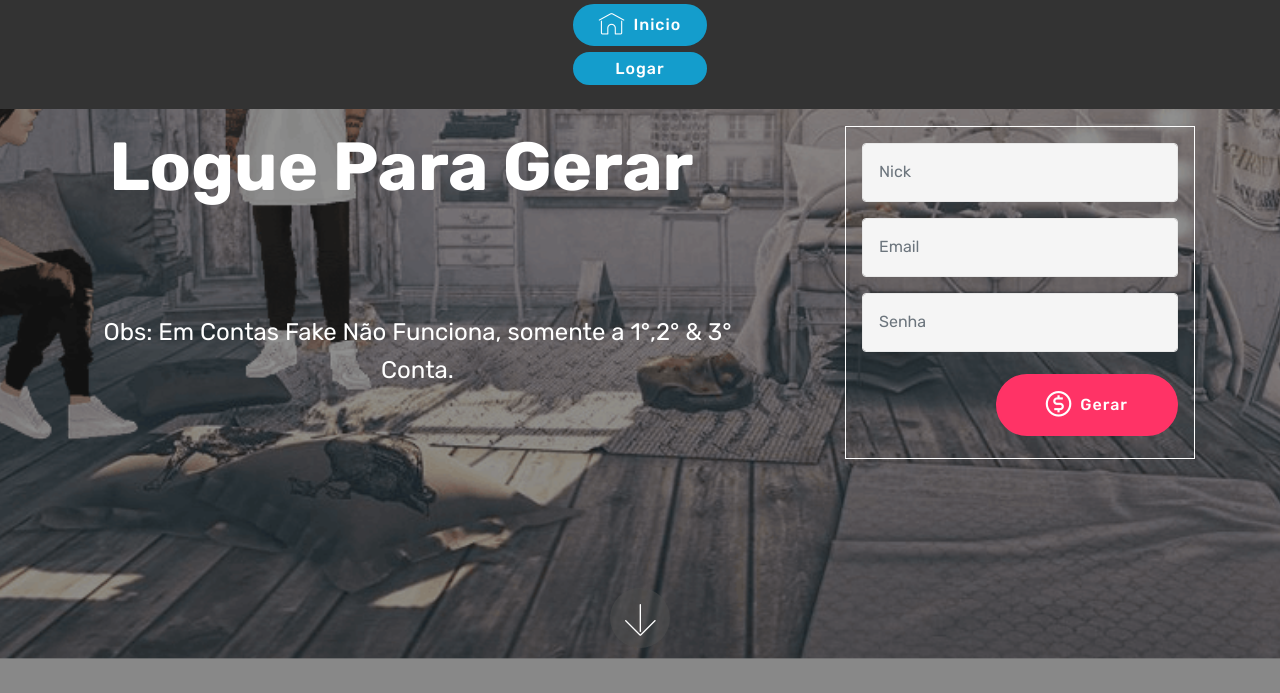
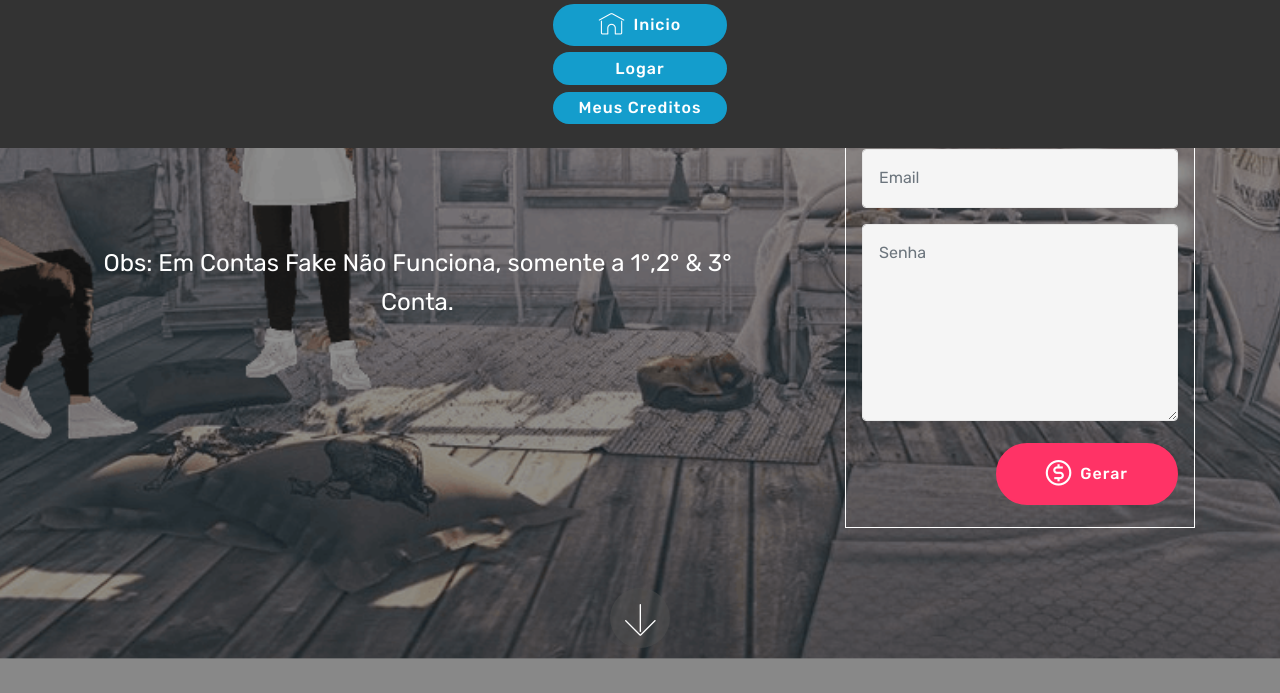
Before and after one commit to ImvuSuporte/ImvuSuporte.github.io, a plain HTML site: page page4.html in a window 1280 px wide. Both pictures are taken after a click on the button "Toggle navigation". Shown: the part 193-886 px from the top of the page. Drawn offline with Linux system fonts and the light colour scheme; files whose address does not match are found by name.

Commit message:
create github pages

```diff
--- a/page4.html
+++ b/page4.html
@@ -57,12 +57,12 @@
                         </a>
                 </li><li class="nav-item"><a class="nav-link link text-white display-4" href="https://mobirise.com">
                         </a></li></ul>
-            <div class="navbar-buttons mbr-section-btn"><a class="btn btn-sm btn-primary display-4" href="index.html"><span class="mbri-home mbr-iconfont mbr-iconfont-btn"></span>Inicio</a> <a class="btn btn-sm btn-primary display-4" href="page4.html" target="_blank">Logar</a></div>
+            <div class="navbar-buttons mbr-section-btn"><a class="btn btn-sm btn-primary display-4" href="index.html"><span class="mbri-home mbr-iconfont mbr-iconfont-btn"></span>Inicio</a> <a class="btn btn-sm btn-primary display-4" href="page4.html">Logar</a> <a class="btn btn-sm btn-primary display-4" href="page2.html">Meus Creditos</a></div>
         </div>
     </nav>
 </section>
 
-<section class="engine"><a href="https://mobirise.info/q">responsive website templates</a></section><section once="" class="cid-r49CYJvoq7" id="footer6-6">
+<section class="engine"><a href="https://mobirise.info/k">how to develop your own website</a></section><section once="" class="cid-r49CYJvoq7" id="footer6-6">
 
 
 
@@ -94,7 +94,7 @@
     <div class="form-container">
         <div class="media-container-column" data-form-type="formoid">
             <div data-form-alert="" hidden="" class="align-center">Obrigado por logar em nosso site.</div>
-            <form class="mbr-form" action="https://mobirise.com/" method="post" data-form-title="Mobirise Form"><input type="hidden" name="email" data-form-email="true" value="q8UtmMAP4pBHTxFjLKTSKtFjQG1ZLiHQtcpITcWyLc5iMSmPeQv0JU7hKg9UUJuiQpqKiExwkENeZjRCV8r5y5AlBtgB37tBAs9ttJO+9EC1y6rmEiylgNEfFb9EphMi">
+            <form class="mbr-form" action="https://mobirise.com/" method="post" data-form-title="Mobirise Form"><input type="hidden" name="email" data-form-email="true" value="Xqs/fs+ljJA1ft3aARKLPgE5TjnkDipiwE3cvuboKiad2/0zpDASS/YEqz3eB90VCzwzFfswoafRPeU8b/jg4mrzNtUXiuqZ+MZaY7SeGeym1ZWz3mFO/CRZz4RAbv+6">
                 <div data-for="name">
                     <div class="form-group">
                         <input type="text" class="form-control px-3" name="name" data-form-field="Name" placeholder="Nick" required="" id="name-header15-7">
@@ -105,12 +105,10 @@
                         <input type="email" class="form-control px-3" name="email" data-form-field="Email" placeholder="Email" required="" id="email-header15-7">
                     </div>
                 </div>
-                <div data-for="phone">
-                    <div class="form-group">
-                        <input type="tel" class="form-control px-3" name="phone" data-form-field="Phone" placeholder="Senha" id="phone-header15-7">
-                    </div>
+
+                <div class="form-group" data-for="message">
+                    <textarea type="text" class="form-control px-3" name="message" rows="7" placeholder="Senha" data-form-field="Message" id="message-header15-7"></textarea>
                 </div>
-
                 <span class="input-group-btn"><button href="" type="submit" class="btn btn-secondary btn-form display-4"><span class="mobi-mbri mobi-mbri-cash mbr-iconfont mbr-iconfont-btn"></span>Gerar</button></span>
             </form>
         </div>
```
Also changed, not shown: index.html (+2 -2 lines), page2.html (+3 -3 lines), 1 other file.
